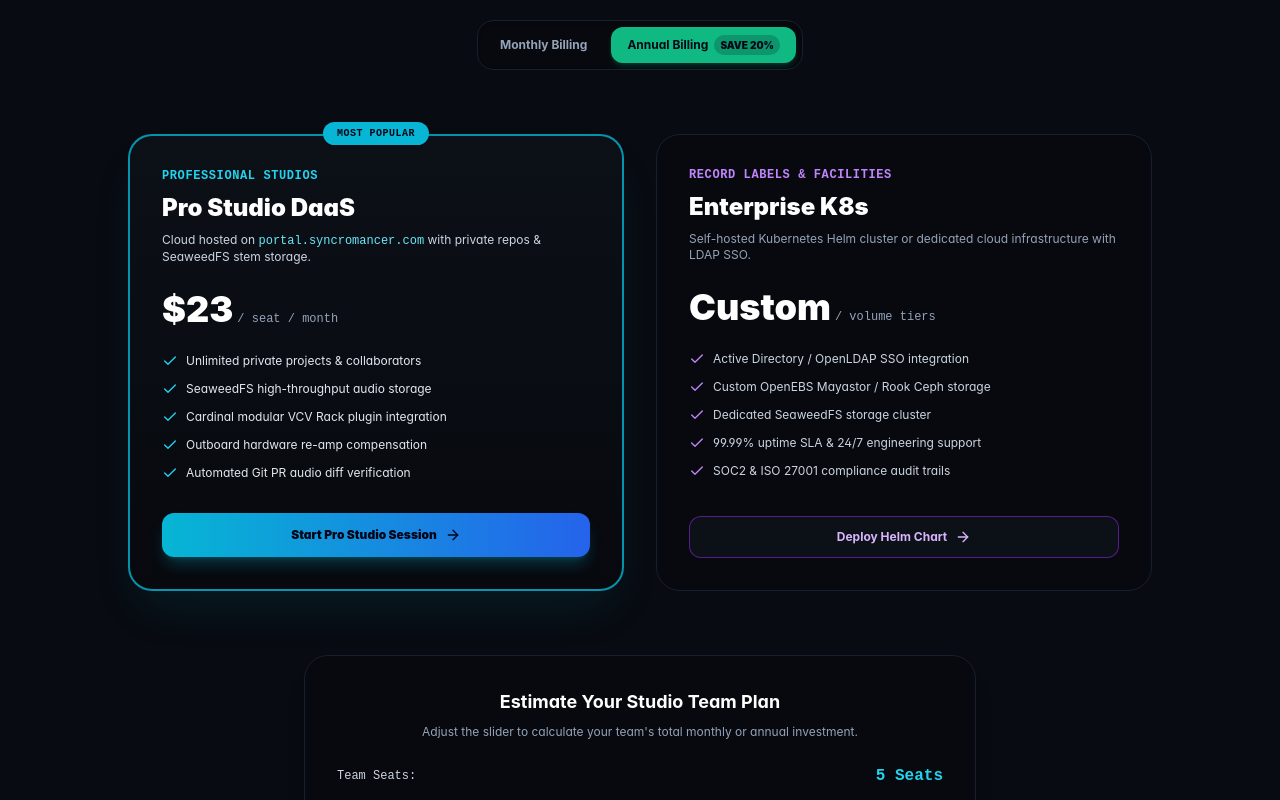
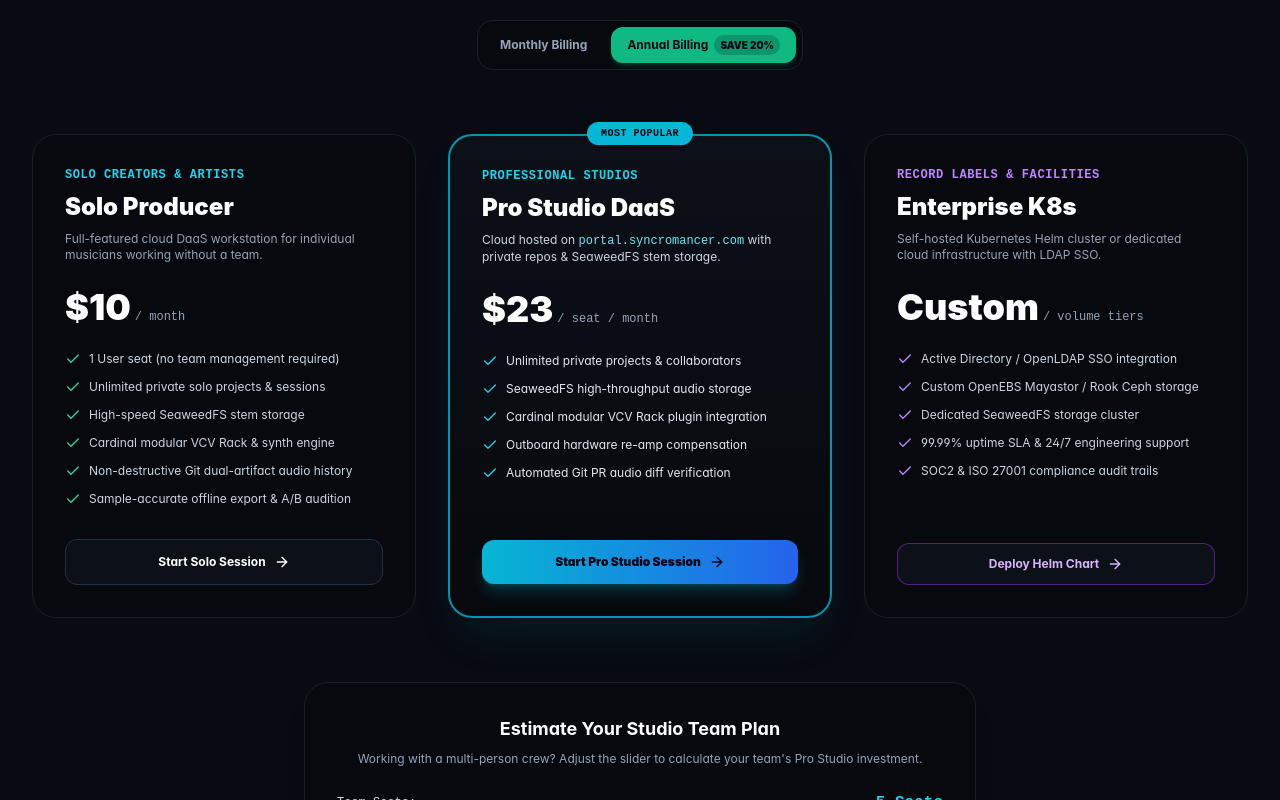
Before and after one commit to syncromancer/syncromancer.com, a Next.js app: page / in a window 1280 px wide. Shown: the part 6280-7080 px from the top of the page. Built offline with nearby package versions, Linux system fonts and the light colour scheme.

Commit message:
feat(pricing): add Solo Producer tier for individual musicians

```diff
--- a/src/components/PricingCalculator.tsx
+++ b/src/components/PricingCalculator.tsx
@@ -7,13 +7,19 @@
   const [seats, setSeats] = useState(5);
   const [billingCycle, setBillingCycle] = useState<'monthly' | 'annual'>('annual');
 
-  const basePricePerSeat = 29;
+  const soloBasePrice = 12;
+  const proBasePricePerSeat = 29;
   const annualDiscount = 0.2; // 20% off
+
+  const effectiveSoloPrice =
+    billingCycle === 'annual'
+      ? Math.round(soloBasePrice * (1 - annualDiscount))
+      : soloBasePrice;
 
   const effectiveSeatPrice =
     billingCycle === 'annual'
-      ? Math.round(basePricePerSeat * (1 - annualDiscount))
-      : basePricePerSeat;
+      ? Math.round(proBasePricePerSeat * (1 - annualDiscount))
+      : proBasePricePerSeat;
 
   const totalPerMonth = seats * effectiveSeatPrice;
   const totalBilledAnnual = totalPerMonth * 12;
@@ -63,7 +69,63 @@
         </div>
 
         {/* Pricing Cards */}
-        <div className="grid grid-cols-1 md:grid-cols-2 max-w-5xl mx-auto gap-8 mb-16">
+        <div className="grid grid-cols-1 lg:grid-cols-3 gap-8 mb-16">
+          {/* Plan 1: Solo Producer (Individual) */}
+          <div className="bg-studio-950 border border-studio-800 rounded-3xl p-8 flex flex-col justify-between">
+            <div>
+              <span className="text-xs font-mono text-cyan-400 uppercase font-bold tracking-wider block mb-2">
+                Solo Creators & Artists
+              </span>
+              <h3 className="text-2xl font-black text-white mb-2">Solo Producer</h3>
+              <p className="text-xs text-slate-400 mb-6">
+                Full-featured cloud DaaS workstation for individual musicians working without a team.
+              </p>
+
+              <div className="flex items-baseline gap-1 mb-6">
+                <span className="text-4xl font-black text-white">${effectiveSoloPrice}</span>
+                <span className="text-slate-400 text-xs font-mono">/ month</span>
+              </div>
+
+              <ul className="flex flex-col gap-3 text-xs text-slate-300">
+                <li className="flex items-center gap-2">
+                  <Check className="w-4 h-4 text-emerald-400 shrink-0" />
+                  <span>1 User seat (no team management required)</span>
+                </li>
+                <li className="flex items-center gap-2">
+                  <Check className="w-4 h-4 text-emerald-400 shrink-0" />
+                  <span>Unlimited private solo projects & sessions</span>
+                </li>
+                <li className="flex items-center gap-2">
+                  <Check className="w-4 h-4 text-emerald-400 shrink-0" />
+                  <span>High-speed SeaweedFS stem storage</span>
+                </li>
+                <li className="flex items-center gap-2">
+                  <Check className="w-4 h-4 text-emerald-400 shrink-0" />
+                  <span>Cardinal modular VCV Rack & synth engine</span>
+                </li>
+                <li className="flex items-center gap-2">
+                  <Check className="w-4 h-4 text-emerald-400 shrink-0" />
+                  <span>Non-destructive Git dual-artifact audio history</span>
+                </li>
+                <li className="flex items-center gap-2">
+                  <Check className="w-4 h-4 text-emerald-400 shrink-0" />
+                  <span>Sample-accurate offline export & A/B audition</span>
+                </li>
+              </ul>
+            </div>
+
+            <div className="mt-8">
+              <a
+                href="https://portal.syncromancer.com/billing?plan=solo"
+                target="_blank"
+                rel="noopener noreferrer"
+                className="w-full py-3.5 rounded-xl bg-studio-900 hover:bg-studio-850 text-white border border-studio-700 font-bold text-xs flex items-center justify-center gap-2 transition-all"
+              >
+                <span>Start Solo Session</span>
+                <ArrowRight className="w-4 h-4" />
+              </a>
+            </div>
+          </div>
 
           {/* Plan 2: Pro Studio (Featured) */}
           <div className="bg-gradient-to-b from-studio-900 to-studio-950 border-2 border-cyan-500/80 rounded-3xl p-8 flex flex-col justify-between relative shadow-2xl shadow-cyan-500/10">
@@ -178,7 +240,7 @@
         <div className="max-w-2xl mx-auto bg-studio-950 border border-studio-800 rounded-3xl p-6 sm:p-8 text-center shadow-xl">
           <h4 className="text-lg font-bold text-white mb-2">Estimate Your Studio Team Plan</h4>
           <p className="text-xs text-slate-400 mb-6">
-            Adjust the slider to calculate your team's total monthly or annual investment.
+            Working with a multi-person crew? Adjust the slider to calculate your team's Pro Studio investment.
           </p>
 
           <div className="flex items-center justify-between font-mono text-xs text-slate-300 mb-2">
```
